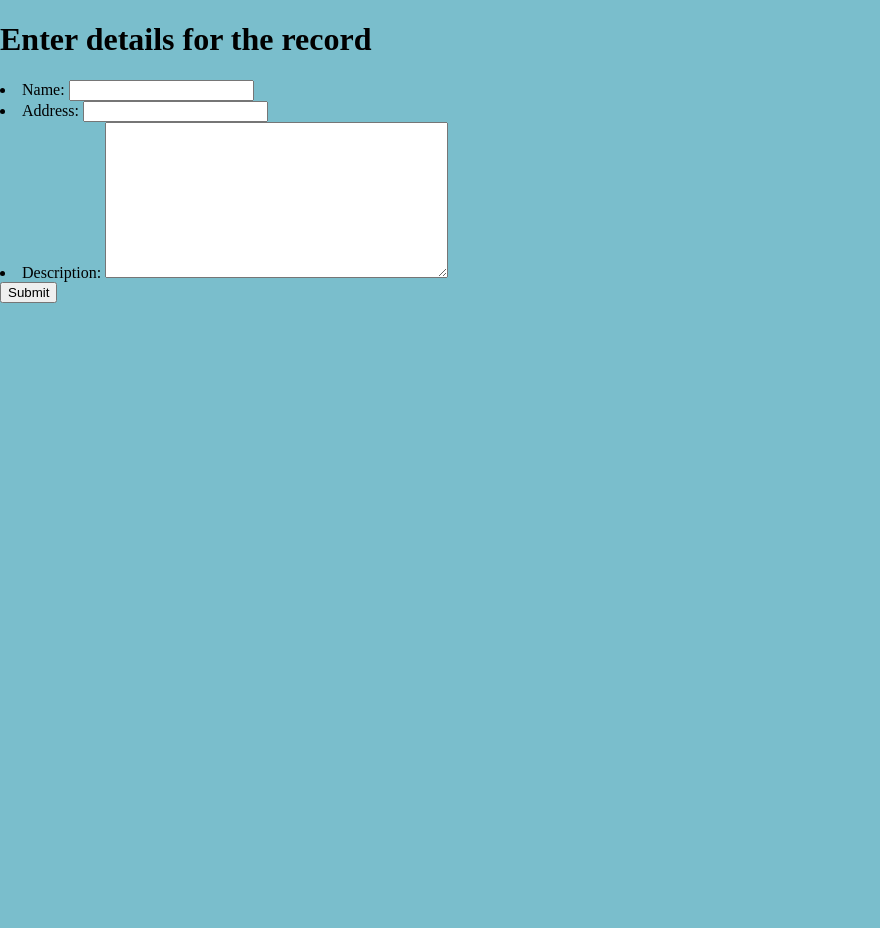
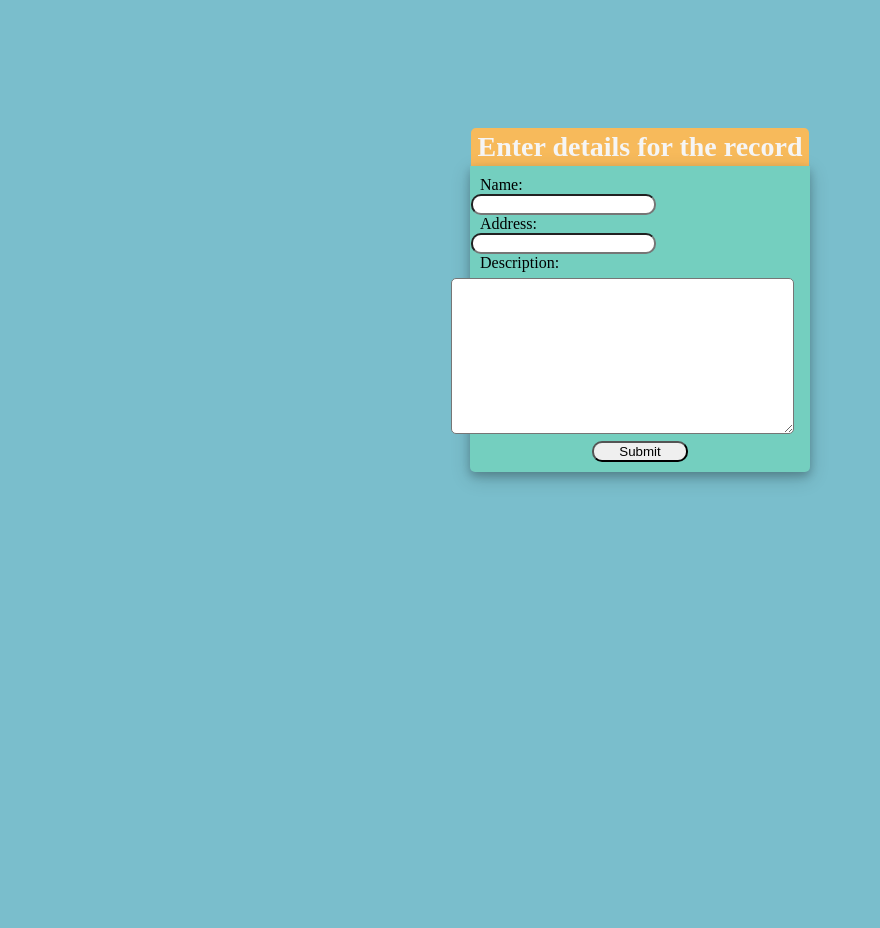
Before and after one commit to musanaeem/Test-BioData, a Django app: page /profiles/create/ in a window 1280 px wide. Shown: the whole page, without its empty margins (0-880 px from the left). Before the commit the page ends 303 px from the top, so only its background shows below. Run offline with Django 4.2, Linux system fonts and the light colour scheme; the visitor is signed in with stand-in values (Sample User, id 1).

Commit message:
Styled all pages

```diff
--- /dev/null
+++ b/BioForm/profiles/static/styles/create.css
@@ -0,0 +1,68 @@
+h1{
+margin: 0;
+display: block;
+margin-right: auto;
+margin-left: auto;
+font-size: 28px;
+border-color: #f7ba5b;
+border-style: solid;
+width: 26%;
+border-radius: 5px 5px 0px 0px;
+background: #f7ba5b;
+text-align: center;
+color: whitesmoke;
+}
+
+li{
+    list-style-type: none;
+    margin-bottom: 2%;
+
+}
+
+input{
+    border-radius: 10px;
+    text-align: center;
+}
+
+input:not(.submit){
+    float: right;
+    margin-right: 45%;
+}
+
+.submit{
+    width: 30%;
+    display: block;
+    margin-right: auto;
+    margin-left: auto;
+}
+
+textarea{
+    border-radius: 5px;
+    margin: 2%;
+    float: right;
+}
+
+form {
+    width: 25%;
+    background: #74cfbf;
+    display: block;
+    margin-right: auto;
+    margin-left: auto;
+    position: relative;
+
+    justify-content: center;
+    flex-direction: column;
+    padding: 10px;
+    box-shadow: 0 4px 8px 0 rgba(0, 0, 0, 0.2), 0 6px 20px 0 rgba(0, 0, 0, 0.19);
+    -webkit-box-shadow: 0 4px 8px 0 rgba(0, 0, 0, 0.2), 0 6px 20px 0 rgba(0, 0, 0, 0.19);
+    -moz-box-shadow: 0 4px 8px 0 rgba(0, 0, 0, 0.2), 0 6px 20px 0 rgba(0, 0, 0, 0.19);
+    border-radius: 0px 0px 5px 5px;
+}
+
+label{
+    margin-right: 2%;
+}
+
+body{
+    margin-top: 10%;
+}
--- a/BioForm/profiles/templates/profiles/create.html
+++ b/BioForm/profiles/templates/profiles/create.html
@@ -3,6 +3,8 @@
 
 
 {% block title %} {{ title }} {% endblock %}
+{% block style %} <link rel="stylesheet" type="text/css" href="{% static 'styles/create.css' %}"/> {% endblock %}
+
 
 
 {% block body %}
@@ -14,7 +16,7 @@
 
     {{form.as_ul}}
 
-    <input type="submit" name="Submit">
+    <input class="submit" type="submit" name="Submit">
 
 </form>
 
```
Also changed, not shown: BioForm/profiles/static/styles/delete_style.css (added, +31 -0 lines), BioForm/profiles/templates/profiles/delete.html (+4 -3 lines), BioForm/profiles/static/styles/delete.css (deleted).
